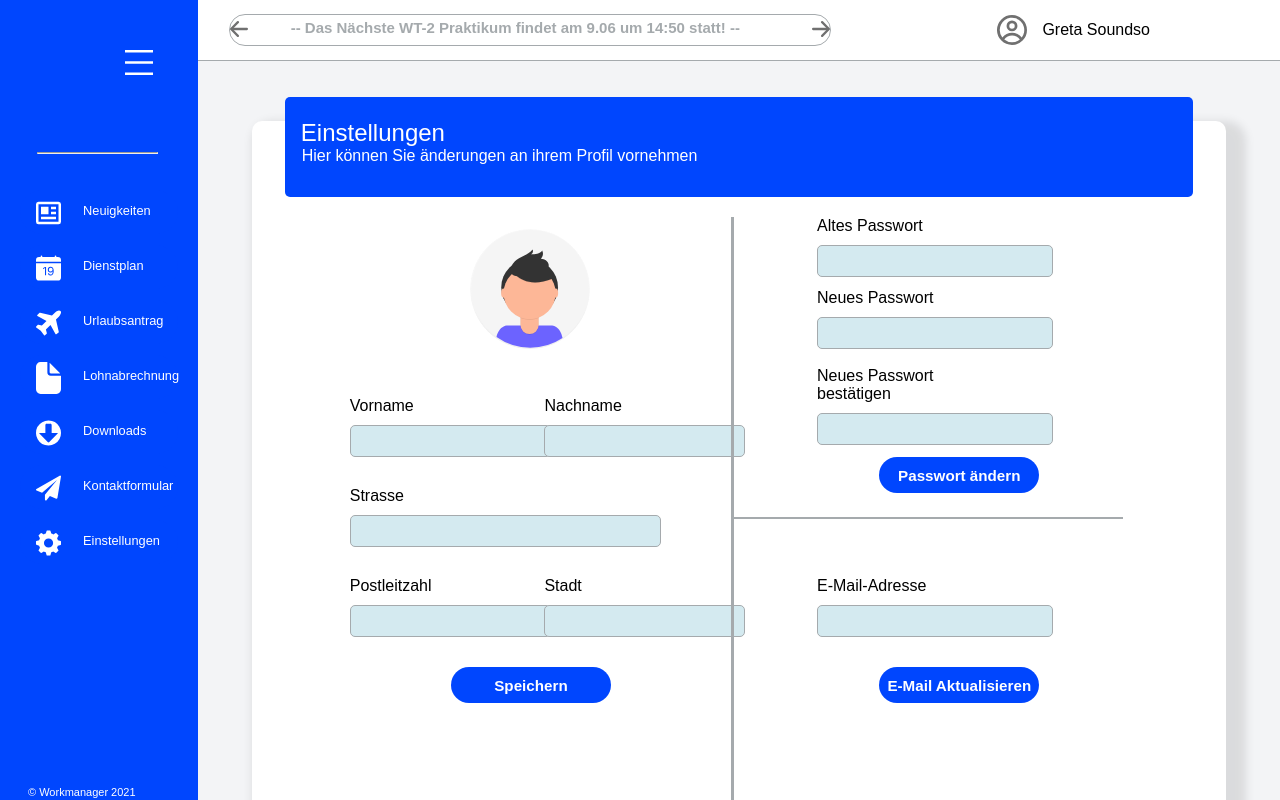
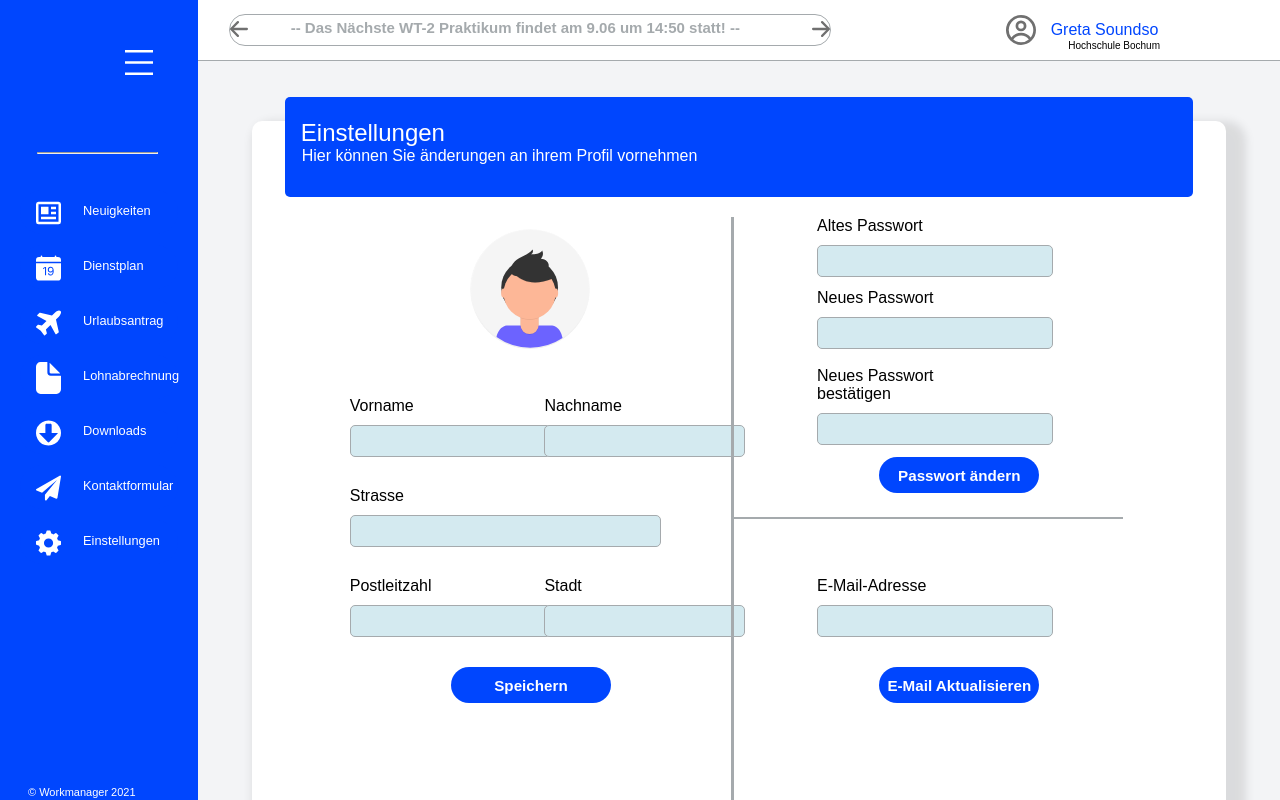
Before and after one commit to MertDurasi/Team-Supernerds, a React (Create React App) app: page /dashboard/einstellungen in a window 1280 px wide. Built offline with nearby package versions, Linux system fonts and the light colour scheme; a web font is replaced by a local one.

Commit message:
Dashboard: Profil Updated - Alexander

```diff
--- a/src/components/dashboard/Navigation.css
+++ b/src/components/dashboard/Navigation.css
@@ -68,12 +68,14 @@
   display: flex;
   align-items: center;
   background: white !important;
+
 }
 
 /* The container <div> - needed to position the dropdown content */
 .dropdown {
   position: relative;
   display: inline-block;
+  left: 0;
 }
 
 .dropdown-content {
@@ -106,6 +108,19 @@
   background-color: white;
 }
 
+
+/* TODO: Add Font weight & Font Family */
+#mitarbeiter_name {
+  color: #0046FE;
+}
+
+#firma_name {
+  position: relative;
+  top: 15px;
+  font-size: 10px;
+  right: 90px;
+}
+
 @media only screen and (max-width: 1350px) {
   .navigation-left {
     left: 1px;
--- a/src/components/dashboard/Navigation.js
+++ b/src/components/dashboard/Navigation.js
@@ -30,7 +30,8 @@ const Navigation = ({ menuOpen, openMenu, closeMenu }) => {
               src={profil_logo}
               alt="avatar"
             />
-            <span>Greta Soundso</span>
+            <span id="mitarbeiter_name">Greta Soundso</span>
+            <span id="firma_name">Hochschule Bochum</span>
           </div>
           <div className="dropdown-content">
             <a href="/dashboard/einstellungen">Profil</a>
```
